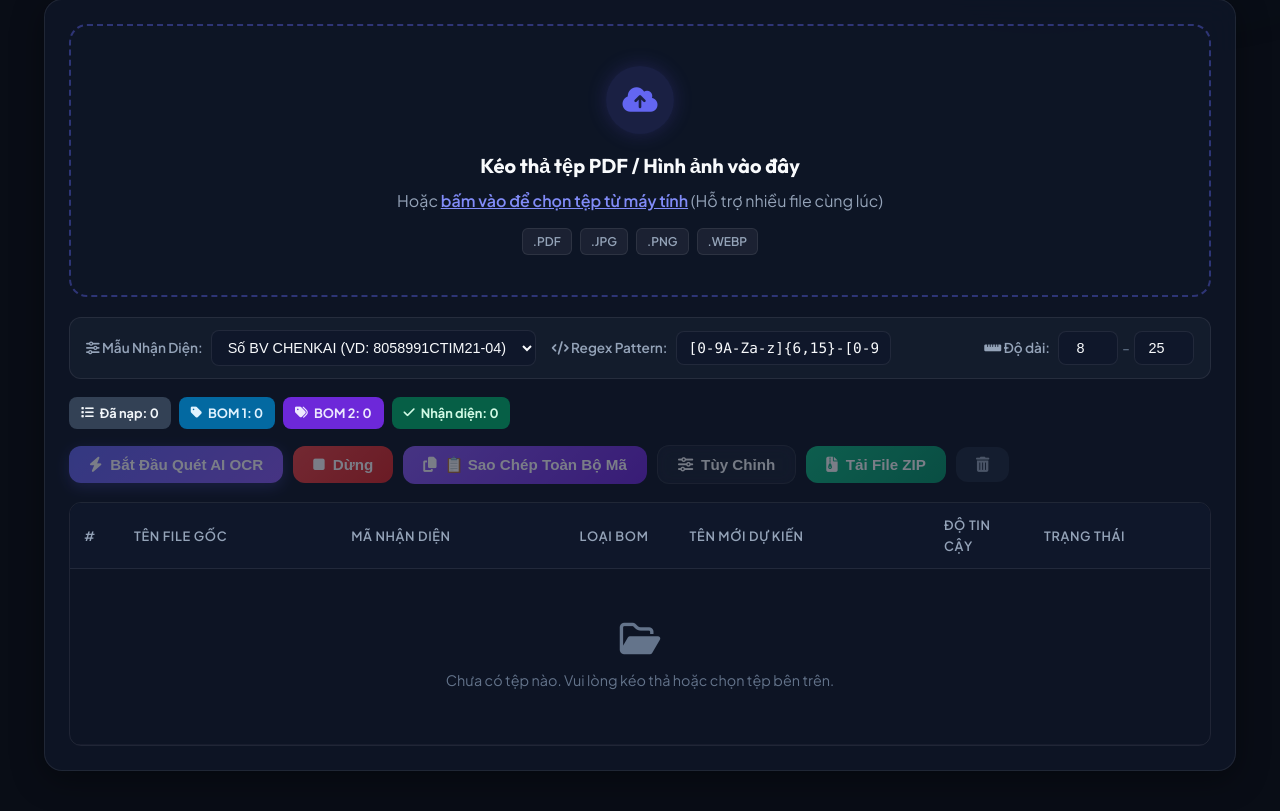
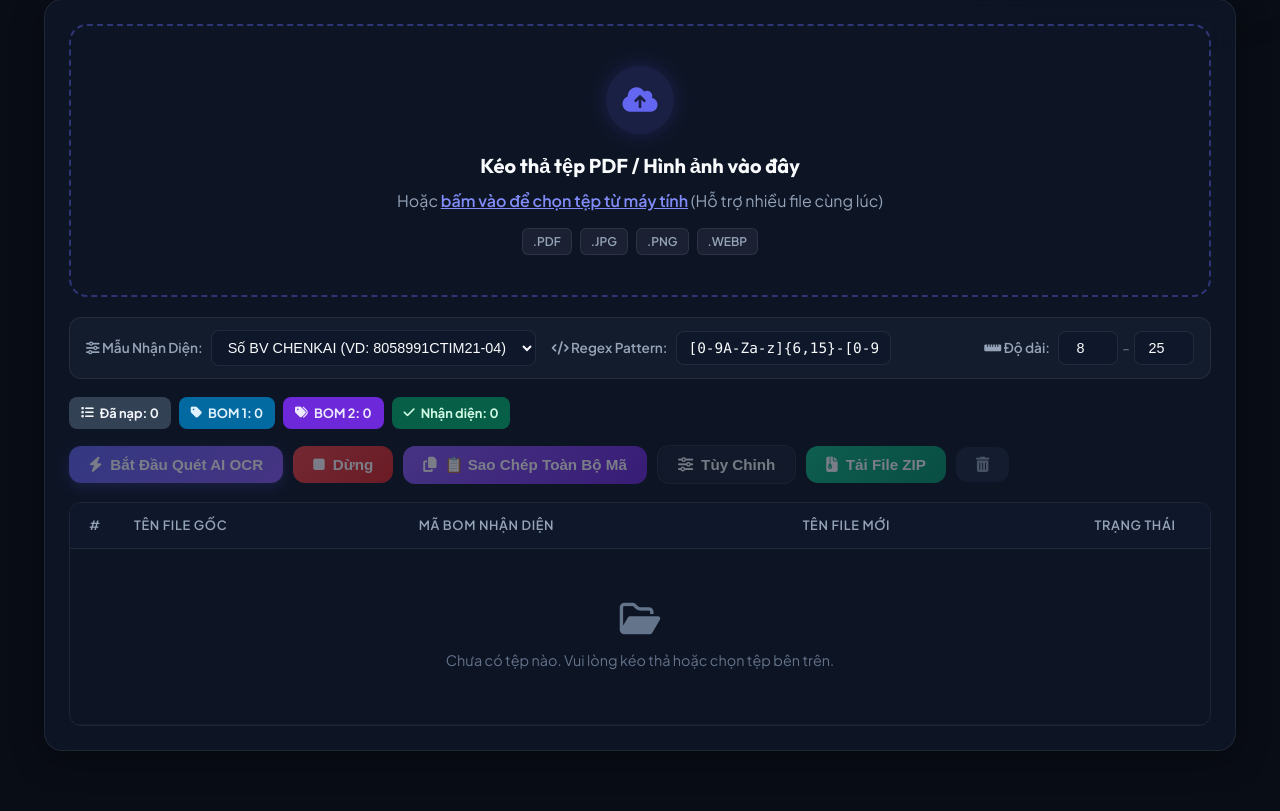
Before and after one commit to DatNguyen9240/Rename_BOM, a Python web app: template web_app/templates/index.html in a window 1280 px wide. Shown: the part 944-1755 px from the top of the page. Run offline with Jinja, Linux system fonts and the light colour scheme; the template is opened without the code that fills it, so the values that code supplies are empty.

Commit message:
feat: Export only clean BOM codes in txt/csv and streamline UI to focus strictly on BOM codes

```diff
--- a/web_app/static/js/app.js
+++ b/web_app/static/js/app.js
@@ -130,10 +130,8 @@ document.addEventListener('DOMContentLoaded', () => {
                 <td style="color: #64748b; text-align: center;">${index + 1}</td>
                 <td><strong>${escapeHtml(file.name)}</strong></td>
                 <td style="color: #94a3b8;">---</td>
-                <td style="text-align: center;"><span class="tag">-</span></td>
                 <td style="color: #94a3b8;">${escapeHtml(file.name)}</td>
-                <td style="text-align: center;">-</td>
-                <td><span class="badge badge-gray"><i class="fa-solid fa-hourglass-start"></i> Sẵn sàng</span></td>
+                <td style="text-align: center;"><span class="badge badge-gray"><i class="fa-solid fa-hourglass-start"></i> Sẵn sàng</span></td>
             `;
             tableBody.appendChild(tr);
         });
@@ -151,23 +149,15 @@ document.addEventListener('DOMContentLoaded', () => {
                 statusBadge = `<span class="badge badge-red"><i class="fa-solid fa-circle-xmark"></i> ${escapeHtml(r.status)}</span>`;
             }
 
-            let bomBadge = '-';
-            if (r.bom_type.includes('2')) {
-                bomBadge = `<span class="badge badge-purple">BOM 2</span>`;
-            } else if (r.bom_type.includes('1') || r.bom_type.includes('BOM')) {
-                bomBadge = `<span class="badge badge-blue">BOM 1</span>`;
-            }
-
-            const confColor = r.confidence >= 90 ? '#34d399' : (r.confidence >= 70 ? '#fbbf24' : '#94a3b8');
+            const tag = r.bom_type.includes('2') ? 'BOM2' : 'BOM1';
+            const codeWithBom = r.code && r.code !== '---' ? `${r.code}(${tag})` : '---';
 
             tr.innerHTML = `
                 <td style="color: #64748b; text-align: center;">${index + 1}</td>
                 <td>${escapeHtml(r.original_name)}</td>
-                <td class="monospace" style="color: #38bdf8; font-weight: 700;">${escapeHtml(r.code)}</td>
-                <td style="text-align: center;">${bomBadge}</td>
+                <td class="monospace" style="color: #38bdf8; font-weight: 700;">${escapeHtml(codeWithBom)}</td>
                 <td class="monospace" style="color: #34d399; font-weight: 600;">${escapeHtml(r.new_filename)}</td>
-                <td style="text-align: center; color: ${confColor}; font-weight: 600;">${r.confidence > 0 ? r.confidence + '%' : '-'}</td>
-                <td>${statusBadge}</td>
+                <td style="text-align: center;">${statusBadge}</td>
             `;
             tableBody.appendChild(tr);
         });
@@ -223,7 +213,7 @@ document.addEventListener('DOMContentLoaded', () => {
             // Mark row as processing in table
             const row = tableBody.children[i];
             if (row) {
-                const statusCell = row.cells[6];
+                const statusCell = row.cells[4];
                 if (statusCell) {
                     statusCell.innerHTML = `<span class="badge badge-blue"><i class="fa-solid fa-spinner fa-spin"></i> Đang quét...</span>`;
                 }
@@ -259,29 +249,18 @@ document.addEventListener('DOMContentLoaded', () => {
                         statusBadge = `<span class="badge badge-red"><i class="fa-solid fa-circle-xmark"></i> ${escapeHtml(res.status)}</span>`;
                     }
 
-                    let bomBadge = '-';
-                    if (res.bom_type.includes('2')) {
-                        bomBadge = `<span class="badge badge-purple">BOM 2</span>`;
-                    } else if (res.bom_type.includes('1') || res.bom_type.includes('BOM')) {
-                        bomBadge = `<span class="badge badge-blue">BOM 1</span>`;
-                    }
+                    const tag = res.bom_type.includes('2') ? 'BOM2' : 'BOM1';
+                    const codeWithBom = res.code && res.code !== '---' ? `${res.code}(${tag})` : '---';
 
-                    const confColor = res.confidence >= 90 ? '#34d399' : (res.confidence >= 70 ? '#fbbf24' : '#94a3b8');
-
-                    row.cells[2].innerText = res.code;
+                    row.cells[2].innerText = codeWithBom;
                     row.cells[2].style.color = '#38bdf8';
                     row.cells[2].style.fontWeight = '700';
 
-                    row.cells[3].innerHTML = bomBadge;
+                    row.cells[3].innerText = res.new_filename;
+                    row.cells[3].style.color = '#34d399';
+                    row.cells[3].style.fontWeight = '600';
 
-                    row.cells[4].innerText = res.new_filename;
-                    row.cells[4].style.color = '#34d399';
-                    row.cells[4].style.fontWeight = '600';
-
-                    row.cells[5].innerText = res.confidence > 0 ? `${res.confidence}%` : '-';
-                    row.cells[5].style.color = confColor;
-
-                    row.cells[6].innerHTML = statusBadge;
+                    row.cells[4].innerHTML = statusBadge;
                 }
 
                 if (res.code && res.code !== '---') {
@@ -300,8 +279,8 @@ document.addEventListener('DOMContentLoaded', () => {
                     confidence: 0,
                     status: 'Lỗi xử lý',
                 });
-                if (row && row.cells[6]) {
-                    row.cells[6].innerHTML = `<span class="badge badge-red"><i class="fa-solid fa-triangle-exclamation"></i> Lỗi xử lý</span>`;
+                if (row && row.cells[4]) {
+                    row.cells[4].innerHTML = `<span class="badge badge-red"><i class="fa-solid fa-triangle-exclamation"></i> Lỗi xử lý</span>`;
                 }
             }
 
--- a/web_app/templates/index.html
+++ b/web_app/templates/index.html
@@ -209,18 +209,16 @@
                     <table class="custom-table" id="resultsTable">
                         <thead>
                             <tr>
-                                <th style="width: 50px;">#</th>
+                                <th style="width: 50px; text-align: center;">#</th>
                                 <th>Tên File Gốc</th>
-                                <th>Mã Nhận Diện</th>
-                                <th style="width: 110px;">Loại BOM</th>
-                                <th>Tên Mới Dự Kiến</th>
-                                <th style="width: 100px;">Độ Tin Cậy</th>
-                                <th style="width: 180px;">Trạng Thái</th>
+                                <th>Mã BOM Nhận Diện</th>
+                                <th>Tên File Mới</th>
+                                <th style="width: 150px; text-align: center;">Trạng Thái</th>
                             </tr>
                         </thead>
                         <tbody id="tableBody">
                             <tr class="empty-row">
-                                <td colspan="7">
+                                <td colspan="5">
                                     <div class="empty-state">
                                         <i class="fa-regular fa-folder-open"></i>
                                         <p>Chưa có tệp nào. Vui lòng kéo thả hoặc chọn tệp bên trên.</p>
```
Also changed, not shown: web_app/main.py (+9 -25 lines).
